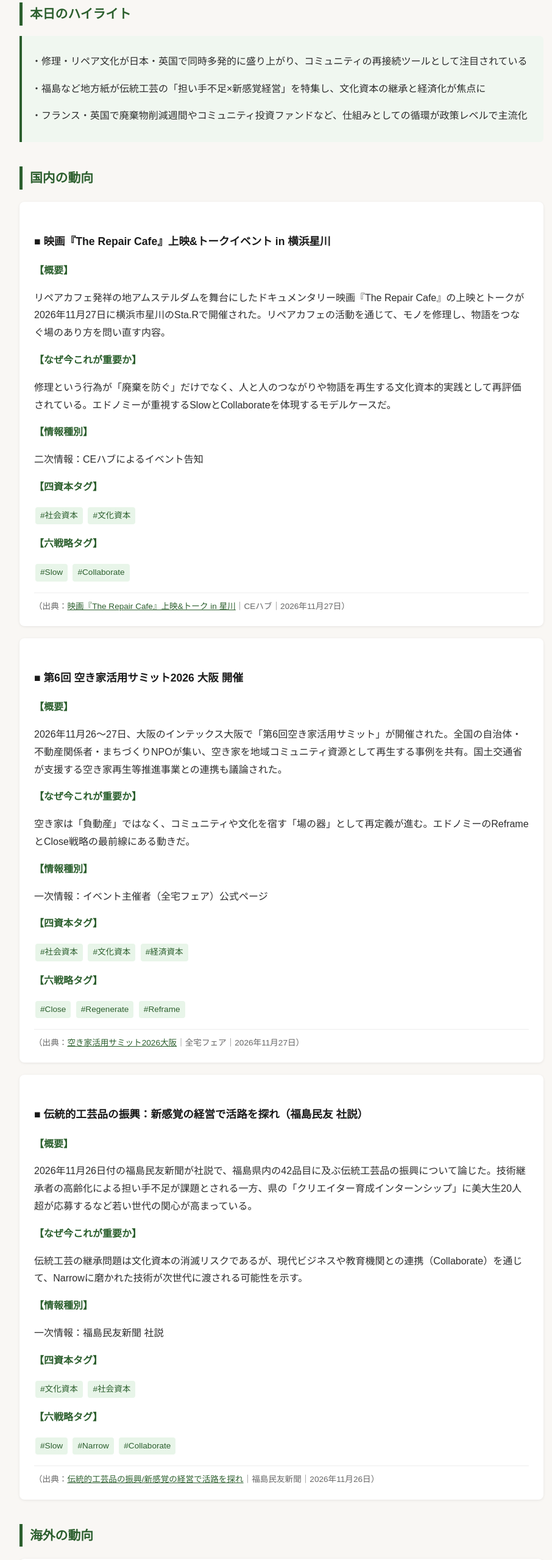
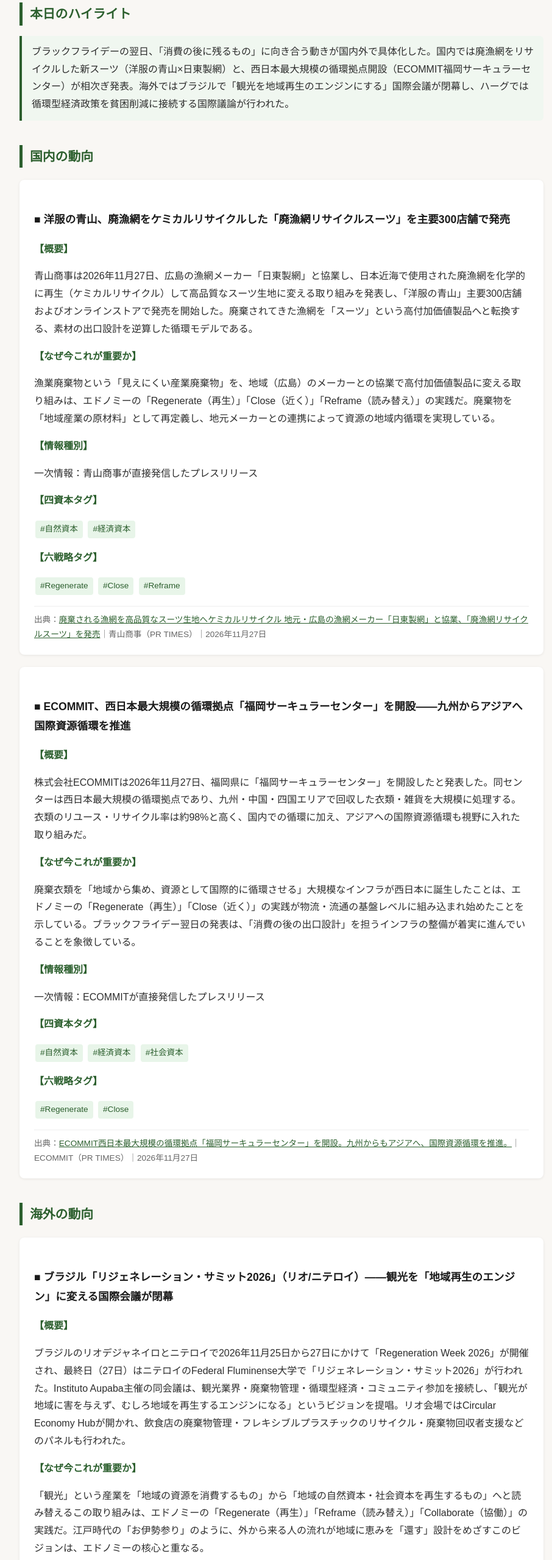
Before and after one commit to SBH-Edonomy/edonomy-news, a plain HTML site: page 2026-11-28.html in a window 1280 px wide. Shown: the part 160-2719 px from the top of the page at 61% size, without its empty margins (178-1084 px from the left). Drawn offline with Linux system fonts and the light colour scheme.

Commit message:
Update 2026-11-28.html with エドノミーからのお知らせ section
Co-Authored-By: Claude Sonnet 4.6 <noreply@anthropic.com>

```diff
--- a/2026-11-28.html
+++ b/2026-11-28.html
@@ -106,129 +106,129 @@
   <!-- 本日のハイライト -->
   <h2>本日のハイライト</h2>
   <div class="highlight">
-    <p>・修理・リペア文化が日本・英国で同時多発的に盛り上がり、コミュニティの再接続ツールとして注目されている</p>
-    <p>・福島など地方紙が伝統工芸の「担い手不足×新感覚経営」を特集し、文化資本の継承と経済化が焦点に</p>
-    <p>・フランス・英国で廃棄物削減週間やコミュニティ投資ファンドなど、仕組みとしての循環が政策レベルで主流化</p>
+    ブラックフライデーの翌日、「消費の後に残るもの」に向き合う動きが国内外で具体化した。国内では廃漁網をリサイクルした新スーツ（洋服の青山×日東製網）と、西日本最大規模の循環拠点開設（ECOMMIT福岡サーキュラーセンター）が相次ぎ発表。海外ではブラジルで「観光を地域再生のエンジンにする」国際会議が閉幕し、ハーグでは循環型経済政策を貧困削減に接続する国際議論が行われた。
   </div>
 
   <!-- 国内の動向 -->
   <h2>国内の動向</h2>
 
   <div class="article-block">
-    <h3>■ 映画『The Repair Cafe』上映&amp;トークイベント in 横浜星川</h3>
+    <h3>■ 洋服の青山、廃漁網をケミカルリサイクルした「廃漁網リサイクルスーツ」を主要300店舗で発売</h3>
+
     <span class="label">【概要】</span>
-    <p>リペアカフェ発祥の地アムステルダムを舞台にしたドキュメンタリー映画『The Repair Cafe』の上映とトークが2026年11月27日に横浜市星川のSta.Rで開催された。リペアカフェの活動を通じて、モノを修理し、物語をつなぐ場のあり方を問い直す内容。</p>
+    <p>青山商事は2026年11月27日、広島の漁網メーカー「日東製網」と協業し、日本近海で使用された廃漁網を化学的に再生（ケミカルリサイクル）して高品質なスーツ生地に変える取り組みを発表し、「洋服の青山」主要300店舗およびオンラインストアで発売を開始した。廃棄されてきた漁網を「スーツ」という高付加価値製品へと転換する、素材の出口設計を逆算した循環モデルである。</p>
+
     <span class="label">【なぜ今これが重要か】</span>
-    <p>修理という行為が「廃棄を防ぐ」だけでなく、人と人のつながりや物語を再生する文化資本的実践として再評価されている。エドノミーが重視するSlowとCollaborateを体現するモデルケースだ。</p>
+    <p>漁業廃棄物という「見えにくい産業廃棄物」を、地域（広島）のメーカーとの協業で高付加価値製品に変える取り組みは、エドノミーの「Regenerate（再生）」「Close（近く）」「Reframe（読み替え）」の実践だ。廃棄物を「地域産業の原材料」として再定義し、地元メーカーとの連携によって資源の地域内循環を実現している。</p>
+
     <span class="label">【情報種別】</span>
-    <p>二次情報：CEハブによるイベント告知</p>
+    <p>一次情報：青山商事が直接発信したプレスリリース</p>
+
     <span class="label">【四資本タグ】</span>
-    <p><span class="tag">#社会資本</span> <span class="tag">#文化資本</span></p>
+    <p><span class="tag">#自然資本</span> <span class="tag">#経済資本</span></p>
+
     <span class="label">【六戦略タグ】</span>
-    <p><span class="tag">#Slow</span> <span class="tag">#Collaborate</span></p>
-    <div class="source">（出典：<a href="https://cehub.jp/event/sta-r-repair-cafe-screening-20261127/" target="_blank">映画『The Repair Cafe』上映&amp;トーク in 星川</a>｜CEハブ｜2026年11月27日）</div>
+    <p><span class="tag">#Regenerate</span> <span class="tag">#Close</span> <span class="tag">#Reframe</span></p>
+
+    <div class="source">
+      出典：<a href="https://prtimes.jp/main/html/rd/p/000000459.000115161.html" target="_blank">廃棄される漁網を高品質なスーツ生地へケミカルリサイクル 地元・広島の漁網メーカー「日東製網」と協業、「廃漁網リサイクルスーツ」を発売</a>｜青山商事（PR TIMES）｜2026年11月27日
+    </div>
   </div>
 
   <div class="article-block">
-    <h3>■ 第6回 空き家活用サミット2026 大阪 開催</h3>
+    <h3>■ ECOMMIT、西日本最大規模の循環拠点「福岡サーキュラーセンター」を開設——九州からアジアへ国際資源循環を推進</h3>
+
     <span class="label">【概要】</span>
-    <p>2026年11月26〜27日、大阪のインテックス大阪で「第6回空き家活用サミット」が開催された。全国の自治体・不動産関係者・まちづくりNPOが集い、空き家を地域コミュニティ資源として再生する事例を共有。国土交通省が支援する空き家再生等推進事業との連携も議論された。</p>
+    <p>株式会社ECOMMITは2026年11月27日、福岡県に「福岡サーキュラーセンター」を開設したと発表した。同センターは西日本最大規模の循環拠点であり、九州・中国・四国エリアで回収した衣類・雑貨を大規模に処理する。衣類のリユース・リサイクル率は約98%と高く、国内での循環に加え、アジアへの国際資源循環も視野に入れた取り組みだ。</p>
+
     <span class="label">【なぜ今これが重要か】</span>
-    <p>空き家は「負動産」ではなく、コミュニティや文化を宿す「場の器」として再定義が進む。エドノミーのReframeとClose戦略の最前線にある動きだ。</p>
+    <p>廃棄衣類を「地域から集め、資源として国際的に循環させる」大規模なインフラが西日本に誕生したことは、エドノミーの「Regenerate（再生）」「Close（近く）」の実践が物流・流通の基盤レベルに組み込まれ始めたことを示している。ブラックフライデー翌日の発表は、「消費の後の出口設計」を担うインフラの整備が着実に進んでいることを象徴している。</p>
+
     <span class="label">【情報種別】</span>
-    <p>一次情報：イベント主催者（全宅フェア）公式ページ</p>
+    <p>一次情報：ECOMMITが直接発信したプレスリリース</p>
+
     <span class="label">【四資本タグ】</span>
-    <p><span class="tag">#社会資本</span> <span class="tag">#文化資本</span> <span class="tag">#経済資本</span></p>
+    <p><span class="tag">#自然資本</span> <span class="tag">#経済資本</span> <span class="tag">#社会資本</span></p>
+
     <span class="label">【六戦略タグ】</span>
-    <p><span class="tag">#Close</span> <span class="tag">#Regenerate</span> <span class="tag">#Reframe</span></p>
-    <div class="source">（出典：<a href="https://zenchin-fair.com/akiya/2026osaka/" target="_blank">空き家活用サミット2026大阪</a>｜全宅フェア｜2026年11月27日）</div>
-  </div>
+    <p><span class="tag">#Regenerate</span> <span class="tag">#Close</span></p>
 
-  <div class="article-block">
-    <h3>■ 伝統的工芸品の振興：新感覚の経営で活路を探れ（福島民友 社説）</h3>
-    <span class="label">【概要】</span>
-    <p>2026年11月26日付の福島民友新聞が社説で、福島県内の42品目に及ぶ伝統工芸品の振興について論じた。技術継承者の高齢化による担い手不足が課題とされる一方、県の「クリエイター育成インターンシップ」に美大生20人超が応募するなど若い世代の関心が高まっている。</p>
-    <span class="label">【なぜ今これが重要か】</span>
-    <p>伝統工芸の継承問題は文化資本の消滅リスクであるが、現代ビジネスや教育機関との連携（Collaborate）を通じて、Narrowに磨かれた技術が次世代に渡される可能性を示す。</p>
-    <span class="label">【情報種別】</span>
-    <p>一次情報：福島民友新聞 社説</p>
-    <span class="label">【四資本タグ】</span>
-    <p><span class="tag">#文化資本</span> <span class="tag">#社会資本</span></p>
-    <span class="label">【六戦略タグ】</span>
-    <p><span class="tag">#Slow</span> <span class="tag">#Narrow</span> <span class="tag">#Collaborate</span></p>
-    <div class="source">（出典：<a href="https://www.minyu-net.com/news/detail/2026112608002757681" target="_blank">伝統的工芸品の振興/新感覚の経営で活路を探れ</a>｜福島民友新聞｜2026年11月26日）</div>
+    <div class="source">
+      出典：<a href="https://prtimes.jp/main/html/rd/p/000000187.000067508.html" target="_blank">ECOMMIT西日本最大規模の循環拠点「福岡サーキュラーセンター」を開設。九州からもアジアへ、国際資源循環を推進。</a>｜ECOMMIT（PR TIMES）｜2026年11月27日
+    </div>
   </div>
 
   <!-- 海外の動向 -->
   <h2>海外の動向</h2>
 
   <div class="article-block">
-    <h3>■ フランス：欧州廃棄物削減週間でのリペア・リユース支援（ADEME Île-de-France）</h3>
+    <h3>■ ブラジル「リジェネレーション・サミット2026」（リオ/ニテロイ）——観光を「地域再生のエンジン」に変える国際会議が閉幕</h3>
+
     <span class="label">【概要】</span>
-    <p>欧州廃棄物削減週間（2026年11月21〜29日）を機に、フランスのADEME Île-de-Franceが地域のリペア・リユース・リサイクルプロジェクトへの支援を積極化していることが報じられた。地域自治体・企業・団体が主導する廃棄物削減の取り組みに対し、資金援助と広報支援が行われている。</p>
+    <p>ブラジルのリオデジャネイロとニテロイで2026年11月25日から27日にかけて「Regeneration Week 2026」が開催され、最終日（27日）はニテロイのFederal Fluminense大学で「リジェネレーション・サミット2026」が行われた。Instituto Aupaba主催の同会議は、観光業界・廃棄物管理・循環型経済・コミュニティ参加を接続し、「観光が地域に害を与えず、むしろ地域を再生するエンジンになる」というビジョンを提唱。リオ会場ではCircular Economy Hubが開かれ、飲食店の廃棄物管理・フレキシブルプラスチックのリサイクル・廃棄物回収者支援などのパネルも行われた。</p>
+
     <span class="label">【なぜ今これが重要か】</span>
-    <p>廃棄物削減を「個人の行動変容」ではなく「地域が設計する仕組み」として捉え直すフランスのアプローチは、エドノミーのRegenerateおよびCollaborate戦略と深く共鳴する。</p>
+    <p>「観光」という産業を「地域の資源を消費するもの」から「地域の自然資本・社会資本を再生するもの」へと読み替えるこの取り組みは、エドノミーの「Regenerate（再生）」「Reframe（読み替え）」「Collaborate（協働）」の実践だ。江戸時代の「お伊勢参り」のように、外から来る人の流れが地域に恵みを「還す」設計をめざすこのビジョンは、エドノミーの核心と重なる。</p>
+
     <span class="label">【情報種別】</span>
-    <p>二次情報：NewsMinimalist による報道（ADEME関連）</p>
+    <p>二次情報：Travel PR Newsが報じたリジェネレーション・ウィーク2026の内容</p>
+
     <span class="label">【四資本タグ】</span>
-    <p><span class="tag">#自然資本</span> <span class="tag">#社会資本</span> <span class="tag">#経済資本</span></p>
+    <p><span class="tag">#社会資本</span> <span class="tag">#自然資本</span> <span class="tag">#経済資本</span></p>
+
     <span class="label">【六戦略タグ】</span>
-    <p><span class="tag">#Regenerate</span> <span class="tag">#Collaborate</span> <span class="tag">#Close</span></p>
-    <div class="source">（出典：<a href="https://www.newsminimalist.com/articles/france-backs-circular-economy-projects-in-ile-de-france-for-2026-waste-reduction-week-72c39f01" target="_blank">France backs circular economy projects in Île-de-France for 2026 waste reduction week</a>｜NewsMinimalist（英語）｜2026年11月）</div>
+    <p><span class="tag">#Regenerate</span> <span class="tag">#Reframe</span> <span class="tag">#Collaborate</span></p>
+
+    <div class="source">
+      出典：<a href="https://travelprnews.com/article/brazils-regeneration-week-connects-tourism-circularity-and-the-future-of-destinations/" target="_blank">Brazil's Regeneration Week Connects Tourism, Circularity and the Future of Destinations</a>｜Travel PR News（英語）｜2026年11月
+    </div>
   </div>
 
   <div class="article-block">
-    <h3>■ 英国バーミンガム：Veoliaリユースショップ再開・廃棄物アップサイクルアート展示</h3>
+    <h3>■ Diplomat Magazine：「循環型経済と包摂的価値連鎖が貧困削減につながる」——ハーグの国際会議で提言</h3>
+
     <span class="label">【概要】</span>
-    <p>MRW（Materials Recycling World）の2026年11月27日付ニュースラウンドアップによると、バーミンガムでVeoliaがリユースショップを再開し、地域アーティストとバーミンガム・シティ大学の学生が廃棄物からファッション作品や彫刻を制作するアップサイクルアート展を開催している。</p>
+    <p>Diplomat Magazineは2026年11月27日、ハーグで開催されたCommon Fund for Commodities（CFC）の理事会（11月16日）に付随したサイドイベントの内容を報じた。同イベントはCFCとバングラデシュ大使館が共催。登壇者たちは「循環型経済政策は環境持続性と貧困削減の両方を同時に達成しなければならない」と主張し、途上国・新興国に特有の廃棄物処理問題や非公式リサイクル従事者の課題、包摂的な価値連鎖の構築について議論した。</p>
+
     <span class="label">【なぜ今これが重要か】</span>
-    <p>廃棄物を「素材の可能性」として再定義し（Reframe）、地域のアーティストや教育機関と協働（Collaborate）する実践は、自然資本と文化資本を同時に活かすエドノミーの複合的戦略だ。</p>
+    <p>「循環型経済」の議論が先進国の企業・政策主体だけのものではなく、「誰が廃棄物を扱い、誰が利益を受け取るか」という公平性・包摂性の問題として世界的に問われ始めていることは、エドノミーの「Collaborate（協働）」の精神——「誰一人を置き去りにしない循環」——と深く共鳴する。江戸の「もったいない」文化が社会のあらゆる層を循環に巻き込んでいたように、真の循環型経済は「非公式な担い手」をも価値連鎖の中に位置づける必要がある。</p>
+
     <span class="label">【情報種別】</span>
-    <p>二次情報：業界メディア（MRW）による報道</p>
+    <p>二次情報：Diplomat Magazineが報じた国際会議サイドイベントの内容</p>
+
     <span class="label">【四資本タグ】</span>
-    <p><span class="tag">#自然資本</span> <span class="tag">#文化資本</span> <span class="tag">#社会資本</span></p>
+    <p><span class="tag">#経済資本</span> <span class="tag">#社会資本</span></p>
+
     <span class="label">【六戦略タグ】</span>
-    <p><span class="tag">#Regenerate</span> <span class="tag">#Reframe</span> <span class="tag">#Collaborate</span></p>
-    <div class="source">（出典：<a href="https://www.mrw.co.uk/news/news-round-up-november-2026-27-11-2026/" target="_blank">News round-up November 2026</a>｜MRW（英語）｜2026年11月27日）</div>
-  </div>
+    <p><span class="tag">#Collaborate</span> <span class="tag">#Reframe</span></p>
 
-  <div class="article-block">
-    <h3>■ Primark：衣類の81%がサステナブル素材、循環設計も着実に前進</h3>
-    <span class="label">【概要】</span>
-    <p>Primarkが最新の進捗を発表。衣類の81%がサステナブル素材を使用し、循環設計（循環製品規格 2.0）を満たす衣類は全販売の6%に達した。テキスタイル・トゥ・テキスタイルリサイクル繊維の活用拡大に向け、繊維リサイクル企業Circとの長期パートナーシップも継続中。</p>
-    <span class="label">【なぜ今これが重要か】</span>
-    <p>大型ファストファッションブランドが循環設計を「標準化」しつつある動きは、消費財全体の設計規範を変える可能性を持つ。Narrowに素材・設計を絞り込み、RegenerateとSlowを追求するモデルが大量流通の文脈でも広がりつつある。</p>
-    <span class="label">【情報種別】</span>
-    <p>一次情報：Primark公式進捗発表（Sustainability Online経由）</p>
-    <span class="label">【四資本タグ】</span>
-    <p><span class="tag">#自然資本</span> <span class="tag">#経済資本</span></p>
-    <span class="label">【六戦略タグ】</span>
-    <p><span class="tag">#Narrow</span> <span class="tag">#Regenerate</span> <span class="tag">#Slow</span></p>
-    <div class="source">（出典：<a href="https://sustainabilityonline.net/news/primark-reports-progress-on-sustainable-sourcing-circular-design/" target="_blank">Primark reports progress on sustainable sourcing, circular design</a>｜Sustainability Online（英語）｜2026年11月27日）</div>
-  </div>
-
-  <div class="article-block">
-    <h3>■ 英国：コミュニティ富裕ファンド£175m、60地域のコミュニティへ配分決定</h3>
-    <span class="label">【概要】</span>
-    <p>英国政府とThe National Lottery Community Fundが共同出資する「コミュニティ富裕ファンド（Community Wealth Fund）」が60地域を選定し、総額1億7500万ポンドを配分することが決まった。Dormant Assets Scheme（休眠資産制度）を財源とし、地域の慈善団体・コミュニティグループが受益者となる。</p>
-    <span class="label">【なぜ今これが重要か】</span>
-    <p>休眠資産を地域の「富の種」として循環させるこの仕組みは、エドノミーの経済資本における「余剰の活用」と「Close（地域内循環）」の典型例。地域が自立的に経済を回す仕掛けの国家規模での実装だ。</p>
-    <span class="label">【情報種別】</span>
-    <p>二次情報：Pioneers Postによる報道</p>
-    <span class="label">【四資本タグ】</span>
-    <p><span class="tag">#社会資本</span> <span class="tag">#経済資本</span></p>
-    <span class="label">【六戦略タグ】</span>
-    <p><span class="tag">#Close</span> <span class="tag">#Regenerate</span> <span class="tag">#Collaborate</span></p>
-    <div class="source">（出典：<a href="https://www.pioneerspost.com/news-views/20261120/the-impact-world-week-20-november-2026" target="_blank">The Impact World this Week: 20 November 2026</a>｜Pioneers Post（英語）｜2026年11月20日）</div>
+    <div class="source">
+      出典：<a href="https://diplomatmagazine.eu/2026/11/27/circular-economy-and-inclusive-value-chains-as-pathways-to-poverty-alleviation/" target="_blank">Circular Economy and Inclusive Value Chains as Pathways to Poverty Alleviation</a>｜Diplomat Magazine（英語）｜2026年11月27日
+    </div>
   </div>
 
   <!-- エドノミー視点のコメント -->
   <h2>エドノミー視点のコメント</h2>
-  <div class="highlight">
-    <p>今週の記事群に共通するのは、<strong>「場をつくる」という行為が経済と文化と社会を同時に動かす</strong>という視点だ。</p>
-    <p>横浜のリペアカフェ映画上映、大阪の空き家活用サミット、バーミンガムのアップサイクルアート展——これらはいずれも、物理的な「場」を通じてコミュニティを再編する実践だ。エドノミーの四資本モデルで見ると、自然資本（廃棄物・空間）を社会資本（人のつながり）・文化資本（物語・美意識）・経済資本（新たな価値循環）へと転換するプロセスがリアルに起きている。</p>
-    <p>フランスのADEMEや英国のコミュニティ富裕ファンドが示す政策的な動きは、個人の意識変革ではなく、<strong>仕組みとしての循環</strong>を設計するという方向性だ。エドノミーが「六つの戦略アーキテクチャ」と呼ぶClose・Regenerate・Collaborateが、政策レベルでも主流化しつつある。</p>
-    <p>Primarkの事例が示すように、循環設計は大量流通の文脈にも浸透しはじめている。「循環型」が地域の小さな実践だけでなく、グローバルなブランドの標準仕様になる日は近いかもしれない。</p>
+  <p>本日（2026年11月28日）はブラックフライデーの「翌日」だ。祭りの後に残るのは、大量の廃棄物——包装材、食べ残し、使われなかった贈り物、そして衣類。しかし今年の「翌日」は、その廃棄物を「次の資源」に変えるインフラが具体的に稼働し始めた日でもある。</p>
+  <p>青山商事×日東製網の「廃漁網リサイクルスーツ」が象徴しているのは、エドノミーの「Reframe（読み替え）」の力だ。廃棄物である「漁網」を「スーツの原材料」として再定義し、地元（広島）のメーカーとの協業で商品化する——この発想は、江戸時代の「古物商」が壊れた道具に価値を見出し、地域内で循環させた文化と構造的に同じだ。</p>
+  <p>ECOMMITの福岡サーキュラーセンターは、「出口設計」のインフラが西日本に具体的に根づいたことを示す。大型商業施設でブラックフライデーセールが行われる一方で、その消費が生み出す廃棄衣類を受け止め、98%をリユース・リサイクルに転換する拠点が稼働している。これはエドノミーの「Close（近く）」——資源を地域内で循環させる——の物流的な実装である。</p>
+  <p>海外ではブラジルが「観光の再生力」を語り、ハーグでは途上国・非公式リサイクル従事者を含む「包摂的な価値連鎖」が議論された。エドノミーの「Collaborate（協働）」の精神——「誰一人を置き去りにしない循環」——は、今や国際社会の共通言語になりつつある。ブラックフライデーの「翌日」に何が起きているか。それは、江戸が今につながっていることの静かな証明だ。</p>
+
+  <!-- エドノミーからのお知らせ -->
+  <h2>エドノミーからのお知らせ</h2>
+
+  <div class="article-block">
+    <h3>▶ 【エドノミーラジオ 和紙 第5回】1000年持つのに土に還る？野菜くずや古民家の土まで包み込む、和紙と「調和（和）」のイノベーション</h3>
+
+    <span class="label">【種別】</span>
+    <p><span class="tag">YouTube動画</span></p>
+
+    <span class="label">【概要】</span>
+    <p>和紙シリーズ全5回の総括編。越前和紙の技術から生まれた「フードペーパー（野菜くずを漉き込んだ紙）」や、古民家の解体土を混ぜ込む和紙アートなど、1000年持ちながら土に還る和紙の現代的応用事例を紹介する。</p>
+
+    <div class="source">
+      出典：<a href="https://www.youtube.com/watch?v=OQ4i6G6u4_w" target="_blank">【エドノミーラジオ 和紙 第5回】1000年持つのに土に還る？野菜くずや古民家の土まで包み込む、和紙と「調和（和）」のイノベーション</a>｜Edonomy Radio（YouTube）｜2026年11月28日
+    </div>
   </div>
 
   <!-- Call To Action -->
```
